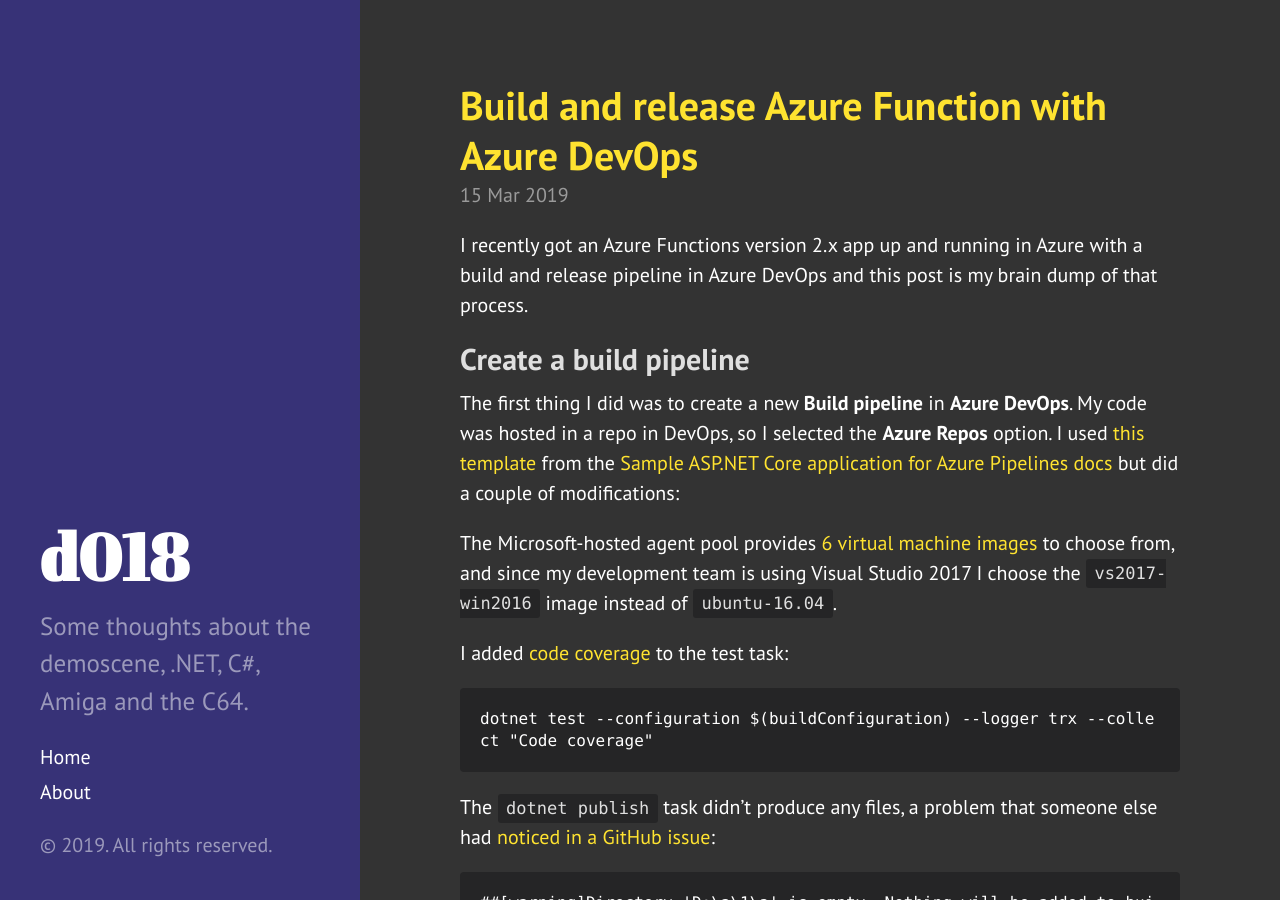
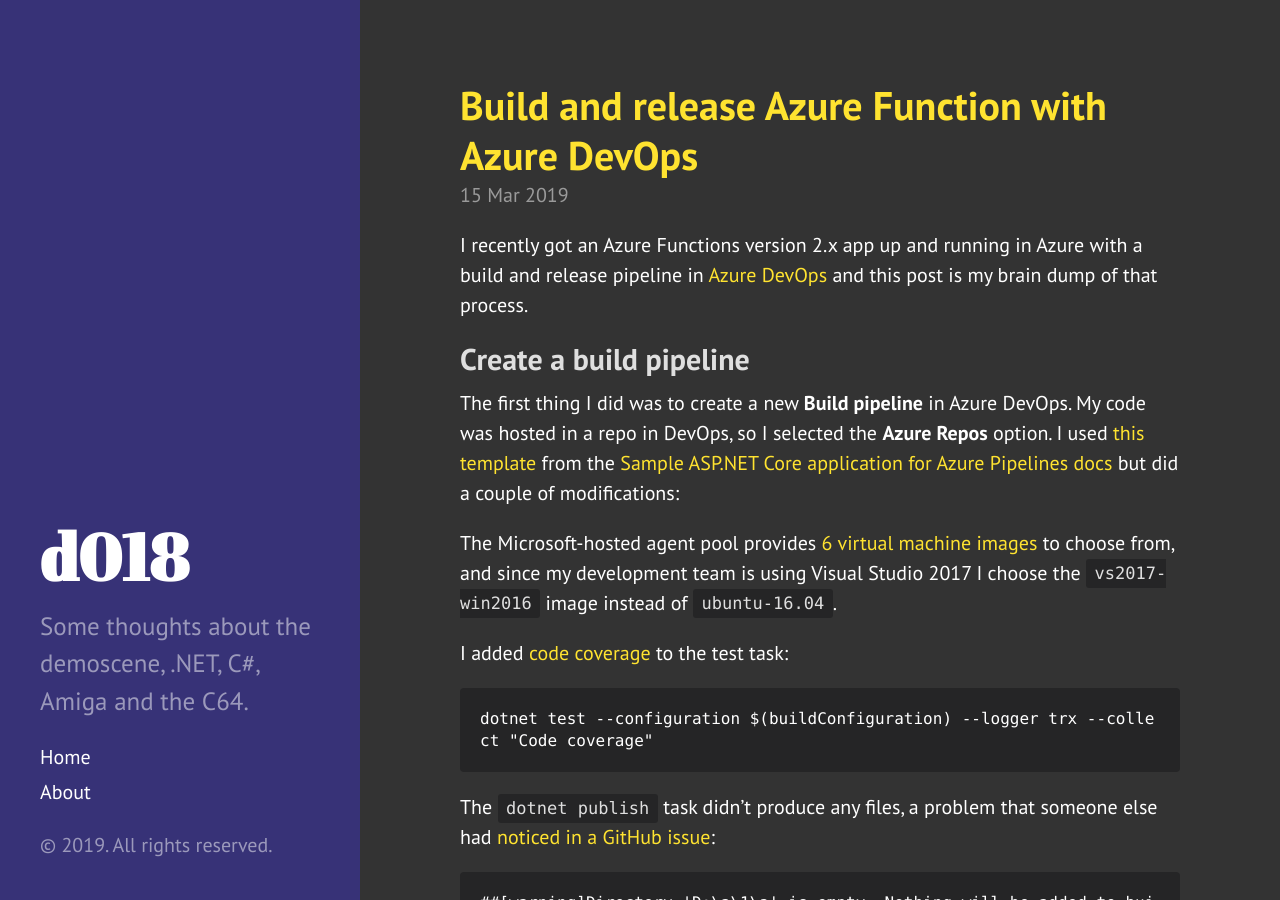
Before and after one commit to kristofferjalen/kristofferjalen.github.io, a Jekyll site: the page built from _posts/2019-03-15-build-and-release-azure-function-with-azure-devops.md, in a window 1280 px wide and 900 px high. Built offline with Jekyll 4.4.1, drawn with Linux system fonts in a browser that asks for light colours; comment, search, counter and statistics services are not loaded; part of the change alters nothing that is shown.

```diff
--- a/_posts/2019-03-15-build-and-release-azure-function-with-azure-devops.md
+++ b/_posts/2019-03-15-build-and-release-azure-function-with-azure-devops.md
@@ -6,11 +6,11 @@ tags: Azure, .NET, DevOps, Functions
 comments: true
 ---
 
-I recently got an Azure Functions version 2.x app up and running in Azure with a build and release pipeline in Azure DevOps and this post is my brain dump of that process.
+I recently got an Azure Functions version 2.x app up and running in Azure with a build and release pipeline in [Azure DevOps](https://azure.microsoft.com/en-us/services/devops/) and this post is my brain dump of that process.
 
 ## Create a build pipeline
 
-The first thing I did was to create a new **Build pipeline** in **Azure DevOps**. My code was hosted in a repo in DevOps, so I selected the **Azure Repos** option. I used [this template](https://github.com/MicrosoftDocs/pipelines-dotnet-core/blob/master/azure-pipelines.yml) from the [Sample ASP.NET Core application for Azure Pipelines docs](https://github.com/MicrosoftDocs/pipelines-dotnet-core) but did a couple of modifications:
+The first thing I did was to create a new **Build pipeline** in Azure DevOps. My code was hosted in a repo in DevOps, so I selected the **Azure Repos** option. I used [this template](https://github.com/MicrosoftDocs/pipelines-dotnet-core/blob/master/azure-pipelines.yml) from the [Sample ASP.NET Core application for Azure Pipelines docs](https://github.com/MicrosoftDocs/pipelines-dotnet-core) but did a couple of modifications:
 
 The Microsoft-hosted agent pool provides [6 virtual machine images](https://docs.microsoft.com/en-us/azure/devops/pipelines/agents/hosted?view=azure-devops&tabs=yaml) to choose from, and since my development team is using Visual Studio 2017 I choose the `vs2017-win2016` image instead of `ubuntu-16.04`.
 
```
